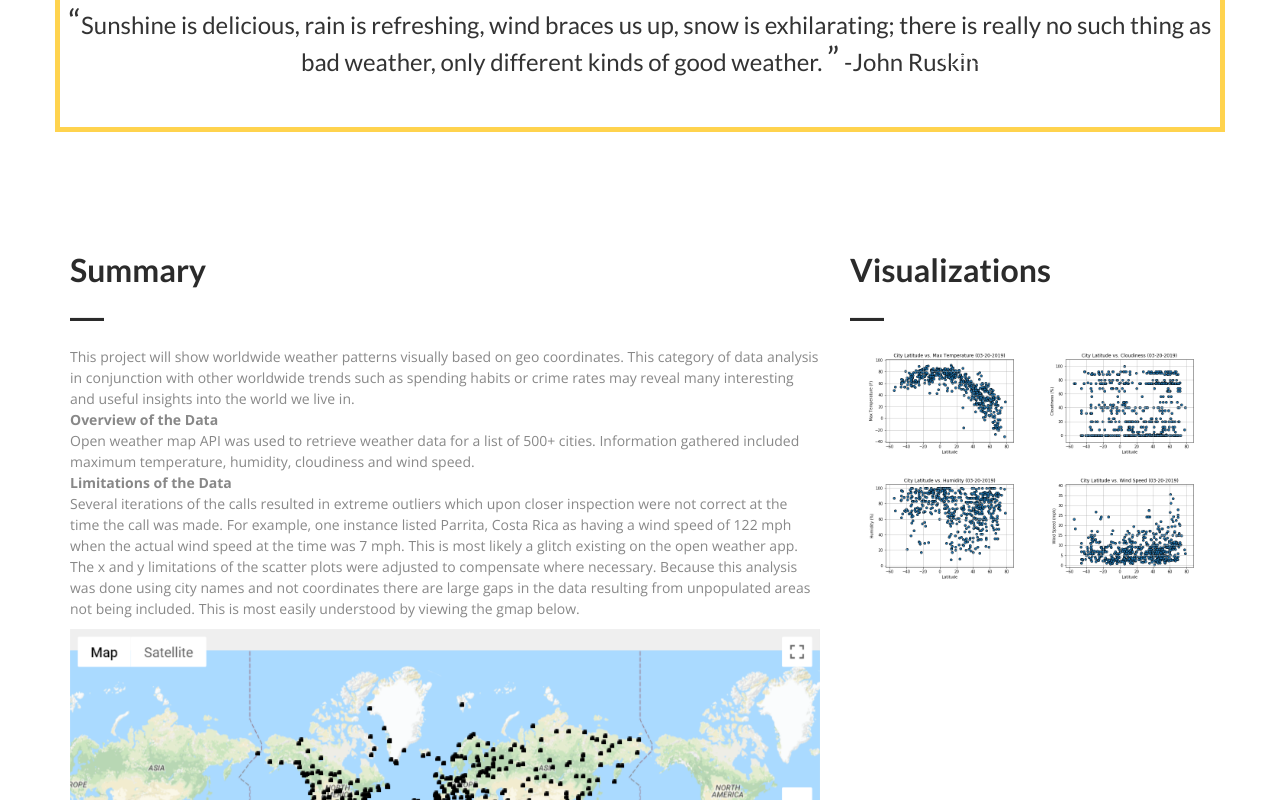
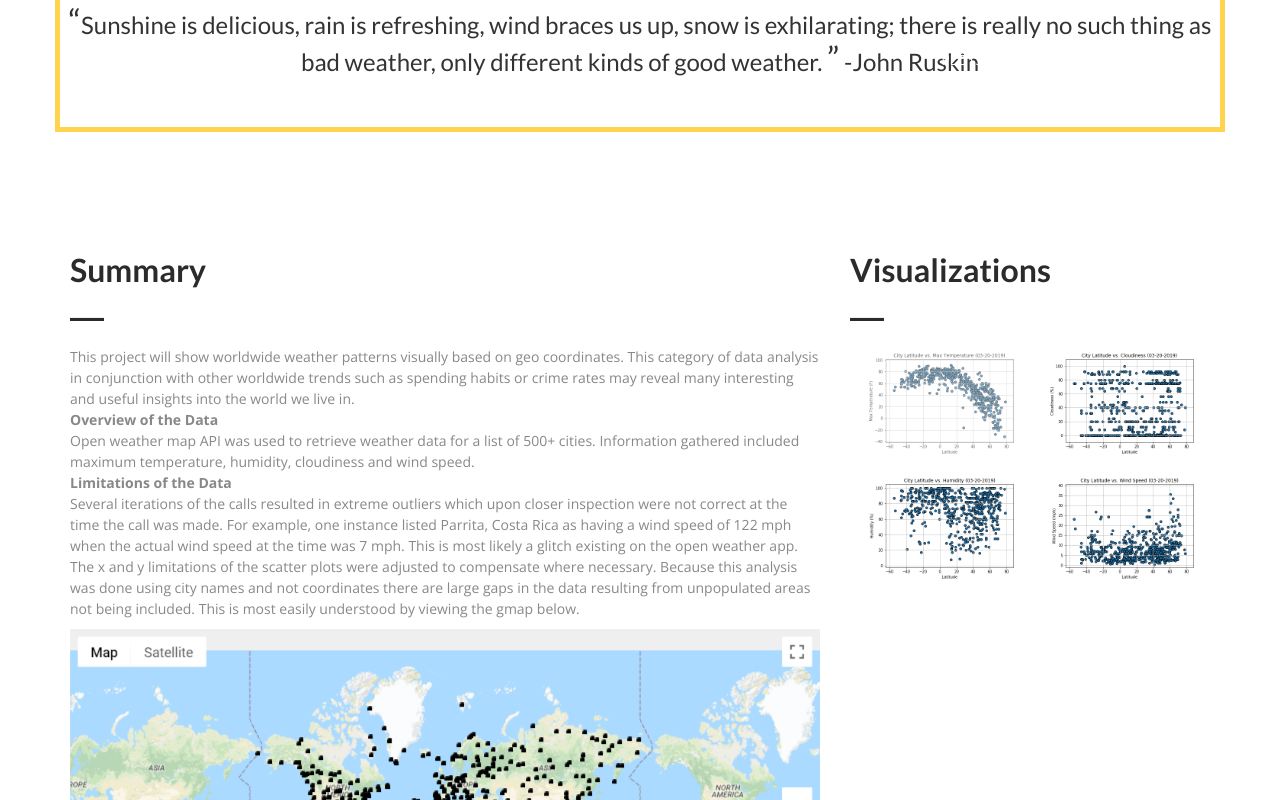
Before and after one commit to bethanylindberg/VisualizationDashboard, a plain HTML site: page index.html in a window 1280 px wide. In both pictures the pointer is over the picture 947 px from the left and 897 px from the top of the page. Shown: the part 713-1513 px from the top of the page. Drawn offline with nearby package versions, Linux system fonts and the light colour scheme.

Commit message:
add hover style for images

```diff
--- a/css/style.css
+++ b/css/style.css
@@ -47,6 +47,12 @@ h1, h2, h3, h4, h5, h6 {
   background: url(../img/banner.jpg) no-repeat;
   background-size: cover;
   min-height: 610px;
+}
+a img:hover {
+  opacity: 0.6;
+  border-style: solid;
+  border-color:black;
+
 }
 
 * {
```
